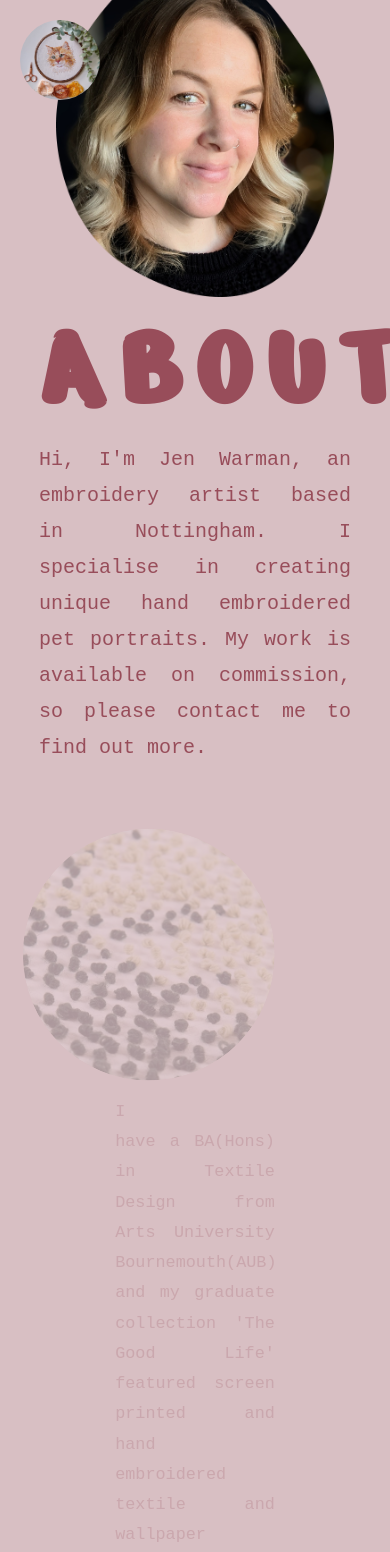
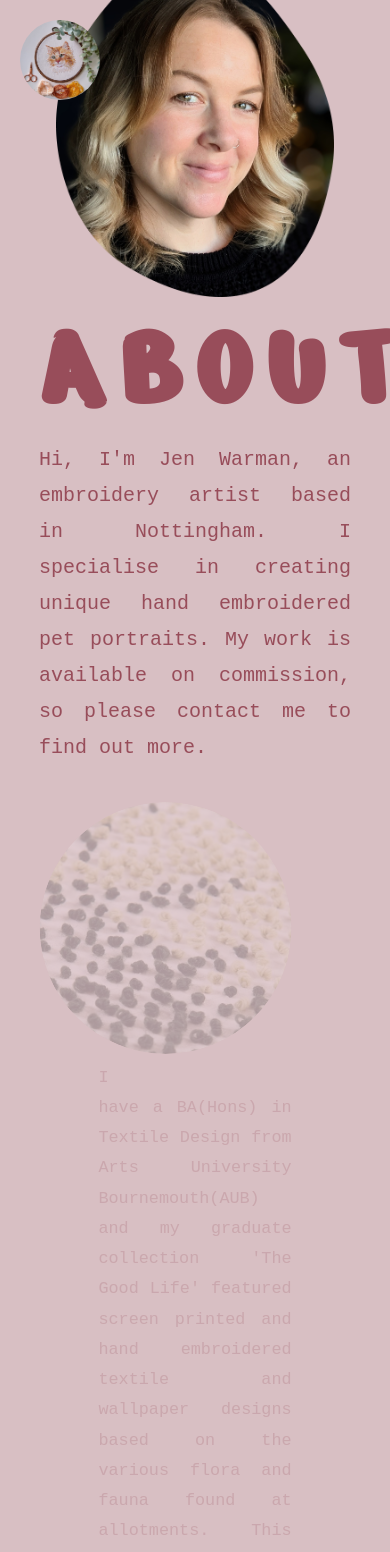
Before and after one commit to JenWarman/react-embroidery-portfolio, a React (Vite) app: page /about-page in a window 390 px wide. Shown: the top 1552 px of the page. Built offline with nearby package versions, Linux system fonts and the light colour scheme; a web font is replaced by a local one.

Commit message:
About page media queries.

```diff
--- a/src/components/About/AboutPage.jsx
+++ b/src/components/About/AboutPage.jsx
@@ -1,4 +1,4 @@
-import Footer from "../Footer";
+
 
 function AboutPage() {
   return (
@@ -102,7 +102,6 @@ function AboutPage() {
           </div>
         </div>
       </section>
-      <Footer />
     </>
   );
 }
--- a/src/components/Contact.jsx
+++ b/src/components/Contact.jsx
@@ -1,4 +1,4 @@
-import Footer from "./Footer";
+
 
 function Contact() {
     return (
@@ -19,7 +19,7 @@ function Contact() {
               <button className="form_btn-text">submit</button>
           </form>
         </section>
-         <Footer/>
+
          </>
     )
 }
--- a/src/components/portfolio/PortfolioGallery.jsx
+++ b/src/components/portfolio/PortfolioGallery.jsx
@@ -1,6 +1,6 @@
 import { useState } from "react";
 import PortfolioItem from "./PortfolioItem";
-import Footer from "../Footer"
+
 
 const images = [
   "/BlackCat.jpg",
@@ -40,7 +40,7 @@ function PortfolioGallery() {
     <img src={selectedImage} alt="Full size" />
   </div>
 )}
-<Footer/>
+
     </>
   );
 };
--- a/src/css/styles.css
+++ b/src/css/styles.css
@@ -283,7 +283,6 @@ html {
   width: 100%;
   display: flex;
   flex-direction: column;
-  margin-bottom: 10rem;
   background-color: rgb(216, 191, 195);
 }
 .about-page_banner {
@@ -297,6 +296,7 @@ html {
 @media (max-width: 1300px) {
   .about-page_banner {
     flex-direction: column;
+    margin-bottom: 0;
   }
 }
 .about-page_banner-text {
@@ -310,7 +310,6 @@ html {
   .about-page_banner-text {
     padding-left: 5rem;
     padding-right: 14rem;
-    margin-bottom: 4rem;
   }
 }
 @media (max-width: 1300px) {
@@ -321,6 +320,13 @@ html {
     text-align: center;
     margin-top: 0;
     width: 80%;
+  }
+}
+@media (max-width: 1000px) {
+  .about-page_banner-text {
+    padding-left: 8rem;
+    padding-right: 8rem;
+    margin-bottom: 0;
   }
 }
 .about-page_banner-heading {
@@ -406,7 +412,7 @@ html {
 }
 @media (max-width: 1300px) {
   .about-page_content-section {
-    padding: 1rem 10rem;
+    padding: 1rem 8rem;
   }
 }
 .about-page_content-paragraph {
--- a/src/scss/layout/_aboutPage.scss
+++ b/src/scss/layout/_aboutPage.scss
@@ -2,7 +2,6 @@
   width: 100%;
   display: flex;
   flex-direction: column;
-  margin-bottom: 10rem;
   background-color: $secondary-color;
 
   &_banner {
@@ -15,6 +14,7 @@
 
     @media (max-width: 1300px) {
       flex-direction: column;
+       margin-bottom: 0;
     }
 
     &-text {
@@ -27,7 +27,7 @@
       @media (max-width: 1400px) {
         padding-left: 5rem;
         padding-right: 14rem;
-        margin-bottom: 4rem;
+
       }
 
        @media (max-width: 1300px) {
@@ -37,6 +37,12 @@
          text-align: center;
          margin-top: 0;
          width: 80%;
+      }
+
+      @media (max-width: 1000px) {
+        padding-left: 8rem;
+        padding-right:8rem;
+        margin-bottom: 0;
       }
     }
 
@@ -115,7 +121,7 @@
         padding: 2rem 10rem;
       }
        @media (max-width: 1300px) {
-        padding: 1rem 10rem;
+        padding: 1rem 8rem;
       }
     }
 
```
Also changed, not shown: 1 other file (tests, documents, lock files or other folders).
